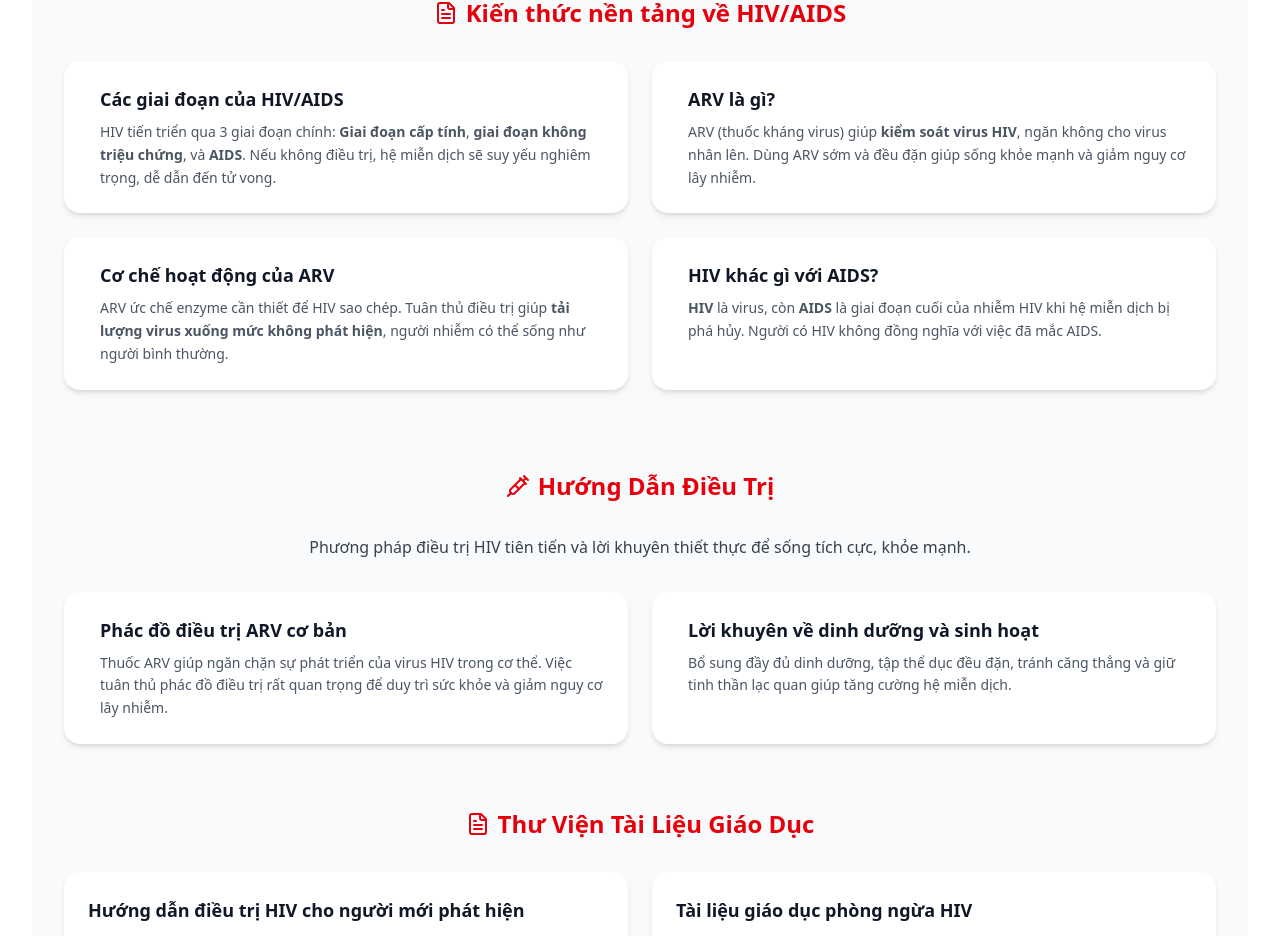
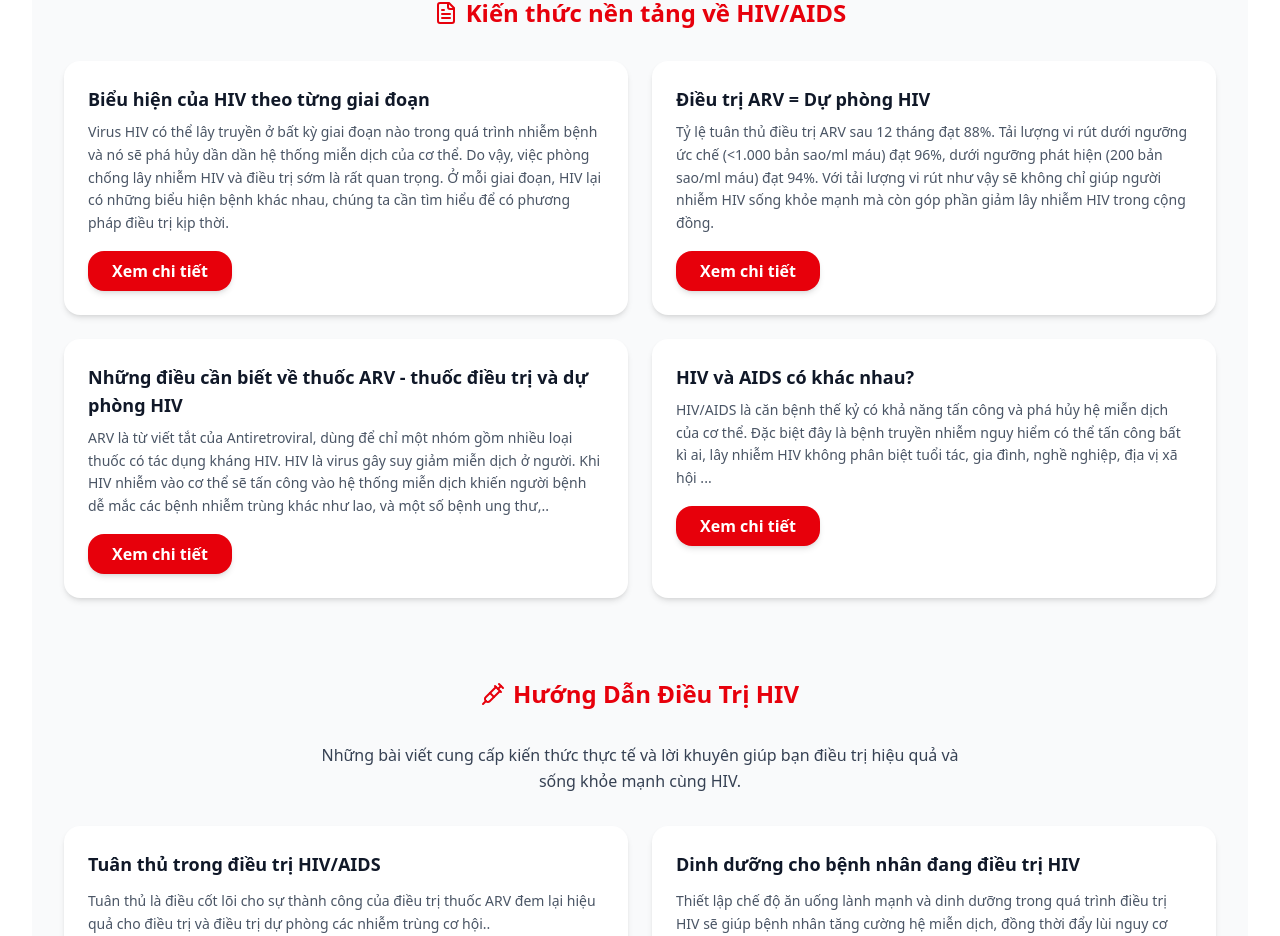
Before and after one commit to YenNhi206/swpHIVproject, a React (Vite) app: page /knowledge in a window 1280 px wide. Shown: the part 1174-2110 px from the top of the page. Built offline with nearby package versions, Linux system fonts and the light colour scheme.

Commit message:
update hihi

```diff
--- a/src/pages/KnowledgePage.jsx
+++ b/src/pages/KnowledgePage.jsx
@@ -1,9 +1,49 @@
 import React, { useState } from "react";
 import { motion } from "framer-motion";
 import blogImg from "../assets/blog.jpg";
-import { BarChart, Bar, XAxis, YAxis, CartesianGrid, Tooltip, ResponsiveContainer } from "recharts";
-import { Users, Syringe, Target, ChevronDown, FileText, X, ChevronRight } from 'lucide-react';
+import {
+  BarChart, Bar, XAxis, YAxis, CartesianGrid, Tooltip, ResponsiveContainer,
+} from "recharts";
+import {
+  Users, Syringe, Target, ChevronDown, FileText, X, ChevronRight,
+} from 'lucide-react';
 import Button from '../components/Button';
+const basicKnowledge = [
+  {
+    title: "Biểu hiện của HIV theo từng giai đoạn",
+    description: "Virus HIV có thể lây truyền ở bất kỳ giai đoạn nào trong quá trình nhiễm bệnh và nó sẽ phá hủy dần dần hệ thống miễn dịch của cơ thể. Do vậy, việc phòng chống lây nhiễm HIV và điều trị sớm là rất quan trọng. Ở mỗi giai đoạn, HIV lại có những biểu hiện bệnh khác nhau, chúng ta cần tìm hiểu để có phương pháp điều trị kịp thời.",
+    link: "https://www.vinmec.com/vie/bai-viet/bieu-hien-cua-hiv-theo-tung-giai-doan-vi"
+  },
+  {
+    title: "Điều trị ARV = Dự phòng HIV",
+    description: "Tỷ lệ tuân thủ điều trị ARV sau 12 tháng đạt 88%. Tải lượng vi rút dưới ngưỡng ức chế (<1.000 bản sao/ml máu) đạt 96%, dưới ngưỡng phát hiện (200 bản sao/ml máu) đạt 94%. Với tải lượng vi rút như vậy sẽ không chỉ giúp người nhiễm HIV sống khỏe mạnh mà còn góp phần giảm lây nhiễm HIV trong cộng đồng.",
+    link: "https://vaac.gov.vn/dieu-tri-arv-du-phong-hiv.html"
+  },
+  {
+    title: "Những điều cần biết về thuốc ARV - thuốc điều trị và dự phòng HIV",
+    description: "ARV là từ viết tắt của Antiretroviral, dùng để chỉ một nhóm gồm nhiều loại thuốc có tác dụng kháng HIV. HIV là virus gây suy giảm miễn dịch ở người. Khi HIV nhiễm vào cơ thể sẽ tấn công vào hệ thống miễn dịch khiến người bệnh dễ mắc các bệnh nhiễm trùng khác như lao, và một số bệnh ung thư,.. ",
+    link: "https://hellobacsi.com/thuoc/thuoc-arv/"
+  },
+  {
+    title: "HIV và AIDS có khác nhau?",
+    description: "HIV/AIDS là căn bệnh thế kỷ có khả năng tấn công và phá hủy hệ miễn dịch của cơ thể. Đặc biệt đây là bệnh truyền nhiễm nguy hiểm có thể tấn công bất kì ai, lây nhiễm HIV không phân biệt tuổi tác, gia đình, nghề nghiệp, địa vị xã hội ...",
+    link: "https://www.vinmec.com/vie/bai-viet/hiv-va-aids-co-khac-nhau-vi"
+  },
+];
+const treatmentArticles = [
+  {
+    title: " Tuân thủ trong điều trị HIV/AIDS",
+    description:
+      "Tuân thủ là điều cốt lõi cho sự thành công của điều trị thuốc ARV đem lại hiệu quả cho điều trị và điều trị dự phòng các nhiễm trùng cơ hội..",
+    link: "https://cdcvinhphuc.vn/vai-tro-cua-tuan-thu-trong-dieu-tri-hiv-aids-va-mot-so-giai-phap-giup-tuan-thu/",
+  },
+  {
+    title: "Dinh dưỡng cho bệnh nhân đang điều trị HIV",
+    description:
+      "Thiết lập chế độ ăn uống lành mạnh và dinh dưỡng trong quá trình điều trị HIV sẽ giúp bệnh nhân tăng cường hệ miễn dịch, đồng thời đẩy lùi nguy cơ mắc các biến chứng do virus HIV gây ra.",
+    link: "https://www.vinmec.com/vie/bai-viet/dinh-duong-cho-benh-nhan-dang-dieu-tri-hiv-vi",
+  },
+];
 
 const documents = [
   {
@@ -99,18 +139,7 @@ const faqItems = [
   },
 ];
 
-const treatmentGuides = [
-  {
-    title: "Phác đồ điều trị ARV cơ bản",
-    content:
-      "Thuốc ARV giúp ngăn chặn sự phát triển của virus HIV trong cơ thể. Việc tuân thủ phác đồ điều trị rất quan trọng để duy trì sức khỏe và giảm nguy cơ lây nhiễm.",
-  },
-  {
-    title: "Lời khuyên về dinh dưỡng và sinh hoạt",
-    content:
-      "Bổ sung đầy đủ dinh dưỡng, tập thể dục đều đặn, tránh căng thẳng và giữ tinh thần lạc quan giúp tăng cường hệ miễn dịch.",
-  },
-];
+
 
 export default function KnowledgePage() {
   const [selectedDoc, setSelectedDoc] = useState(null);
@@ -225,106 +254,56 @@ export default function KnowledgePage() {
       </motion.section>
 
       {/* Kiến Thức Nền Tảng */}
-      <motion.section
-        className="mb-20"
-        variants={containerVariants}
-      >
+      <motion.section className="mb-20" variants={containerVariants}>
   <h3 className="text-2xl font-bold text-red-600 mb-8 text-center flex items-center justify-center gap-2">
     <FileText className="w-6 h-6" /> Kiến thức nền tảng về HIV/AIDS
   </h3>
   <div className="grid grid-cols-1 md:grid-cols-2 gap-6">
-          {/* Card 1 */}
-          <motion.div
-            className="bg-white rounded-2xl shadow-md p-6 flex items-start gap-3 hover:shadow-lg transition-all duration-200"
+    {basicKnowledge.map(({ title, description, link }, idx) => (
+      <motion.article
+        key={idx}
+        className="bg-white rounded-2xl shadow-md p-6 hover:shadow-lg transition-all duration-200"
         variants={itemVariants}
         whileHover={{ scale: 1.02 }}
         transition={{ duration: 0.3 }}
       >
-            <span className="text-2xl"></span>
-            <div>
-              <h4 className="text-lg font-semibold text-gray-900 mb-2">Các giai đoạn của HIV/AIDS</h4>
-              <p className="text-sm text-gray-600 leading-relaxed">
-                HIV tiến triển qua 3 giai đoạn chính: <strong>Giai đoạn cấp tính</strong>, <strong>giai đoạn không triệu chứng</strong>, và <strong>AIDS</strong>. Nếu không điều trị, hệ miễn dịch sẽ suy yếu nghiêm trọng, dễ dẫn đến tử vong.
+        <h4 className="text-lg font-semibold text-gray-900 mb-2">{title}</h4>
+        <p className="text-sm text-gray-600 leading-relaxed mb-4">{description}</p>
+        <Button
+          label="Xem chi tiết"
+          onClick={() => window.open(link, "_blank")}
+          icon={<ChevronRight className="w-4 h-4" />}
+        />
+      </motion.article>
+    ))}
+  </div>
+</motion.section>
+
+      {/* Hướng Dẫn Điều Trị */}
+      <motion.section className="mb-16" variants={containerVariants}>
+  <h2 className="text-2xl font-bold text-red-600 mb-8 text-center flex items-center justify-center gap-2">
+    <Syringe className="w-6 h-6" /> Hướng Dẫn Điều Trị HIV
+  </h2>
+  <p className="text-base text-gray-700 mb-8 max-w-2xl mx-auto text-center leading-relaxed">
+    Những bài viết cung cấp kiến thức thực tế và lời khuyên giúp bạn điều trị hiệu quả và sống khỏe mạnh cùng HIV.
   </p>
-            </div>
-          </motion.div>
-
-          {/* Card 2 */}
-          <motion.div
-            className="bg-white rounded-2xl shadow-md p-6 flex items-start gap-3 hover:shadow-lg transition-all duration-200"
+  <div className="grid grid-cols-1 md:grid-cols-2 gap-6">
+    {treatmentArticles.map(({ title, description, link }, idx) => (
+      <motion.article
+        key={idx}
+        className="bg-white rounded-2xl shadow-md p-6 hover:shadow-lg transition-all duration-200"
         variants={itemVariants}
         whileHover={{ scale: 1.02 }}
         transition={{ duration: 0.3 }}
       >
-            <span className="text-2xl"></span>
-            <div>
-              <h4 className="text-lg font-semibold text-gray-900 mb-2">ARV là gì?</h4>
-              <p className="text-sm text-gray-600 leading-relaxed">
-                ARV (thuốc kháng virus) giúp <strong>kiểm soát virus HIV</strong>, ngăn không cho virus nhân lên. Dùng ARV sớm và đều đặn giúp sống khỏe mạnh và giảm nguy cơ lây nhiễm.
-              </p>
-            </div>
-          </motion.div>
-
-          {/* Card 3 */}
-          <motion.div
-            className="bg-white rounded-2xl shadow-md p-6 flex items-start gap-3 hover:shadow-lg transition-all duration-200"
-            variants={itemVariants}
-            whileHover={{ scale: 1.02 }}
-            transition={{ duration: 0.3 }}
-          >
-            <span className="text-2xl"></span>
-            <div>
-              <h4 className="text-lg font-semibold text-gray-900 mb-2">Cơ chế hoạt động của ARV</h4>
-              <p className="text-sm text-gray-600 leading-relaxed">
-                ARV ức chế enzyme cần thiết để HIV sao chép. Tuân thủ điều trị giúp <strong>tải lượng virus xuống mức không phát hiện</strong>, người nhiễm có thể sống như người bình thường.
-              </p>
-            </div>
-          </motion.div>
-
-          {/* Card 4 */}
-          <motion.div
-            className="bg-white rounded-2xl shadow-md p-6 flex items-start gap-3 hover:shadow-lg transition-all duration-200"
-            variants={itemVariants}
-            whileHover={{ scale: 1.02 }}
-            transition={{ duration: 0.3 }}
-          >
-            <span className="text-2xl"></span>
-            <div>
-              <h4 className="text-lg font-semibold text-gray-900 mb-2">HIV khác gì với AIDS?</h4>
-              <p className="text-sm text-gray-600 leading-relaxed">
-                <strong>HIV</strong> là virus, còn <strong>AIDS</strong> là giai đoạn cuối của nhiễm HIV khi hệ miễn dịch bị phá hủy. Người có HIV không đồng nghĩa với việc đã mắc AIDS.
-              </p>
-            </div>
-          </motion.div>
-        </div>
-      </motion.section>
-
-      {/* Hướng Dẫn Điều Trị */}
-      <motion.section
-        className="mb-16"
-        variants={containerVariants}
-      >
-        <h2 className="text-2xl font-bold text-red-600 mb-8 text-center flex items-center justify-center gap-2">
-          <Syringe className="w-6 h-6" /> Hướng Dẫn Điều Trị
-        </h2>
-        <p className="text-base text-gray-700 mb-8 max-w-2xl mx-auto text-center leading-relaxed">
-          Phương pháp điều trị HIV tiên tiến và lời khuyên thiết thực để sống tích cực, khỏe mạnh.
-        </p>
-        <div className="grid grid-cols-1 md:grid-cols-2 gap-6">
-          {treatmentGuides.map(({ title, content }, idx) => (
-            <motion.div
-              key={idx}
-              className="bg-white rounded-2xl shadow-md p-6 flex items-start gap-3 hover:shadow-lg transition-all duration-200"
-              variants={itemVariants}
-              whileHover={{ scale: 1.02 }}
-              transition={{ duration: 0.3 }}
-            >
-              <span className="text-2xl"></span>
-              <div>
-                <h3 className="text-lg font-semibold text-gray-900 mb-2">{title}</h3>
-                <p className="text-gray-600 text-sm leading-relaxed">{content}</p>
-              </div>
-            </motion.div>
+        <h3 className="text-lg font-semibold text-gray-900 mb-3 line-clamp-2">{title}</h3>
+        <p className="text-gray-600 mb-4 line-clamp-3 text-sm leading-relaxed">{description}</p>
+        <Button
+          label="Đọc thêm"
+          onClick={() => window.open(link, "_blank")}
+          icon={<ChevronRight className="w-4 h-4" />}
+        />
+      </motion.article>
     ))}
   </div>
 </motion.section>
@@ -472,6 +451,7 @@ export default function KnowledgePage() {
         <h2 className="text-2xl font-bold text-red-600 mb-8 text-center flex items-center justify-center gap-2">
           <FileText className="w-6 h-6" /> Blog Chia Sẻ Kinh Nghiệm
         </h2>
+          <img src={blogImg} alt="HIV Info" className="w-full h-65 object-cover" />
         <div className="grid grid-cols-1 md:grid-cols-3 gap-6">
           {blogPosts.map(({ title, description, link }, idx) => (
             <motion.article
@@ -481,6 +461,7 @@ export default function KnowledgePage() {
               whileHover={{ scale: 1.02 }}
               transition={{ duration: 0.3 }}
             >
+
               <h3 className="text-lg font-semibold text-gray-900 mb-3 line-clamp-2">{title}</h3>
               <p className="text-gray-600 mb-4 line-clamp-3 text-sm leading-relaxed">{description}</p>
               <Button
```
Also changed, not shown: src/features/auth/LoginPage.jsx (+19 -21 lines), src/pages/DoctorsPage.jsx (+157 -65 lines), src/assets/DYT.jpg, src/assets/doctor1.jpg. Lines whose indentation alone changed are shown as unchanged.
